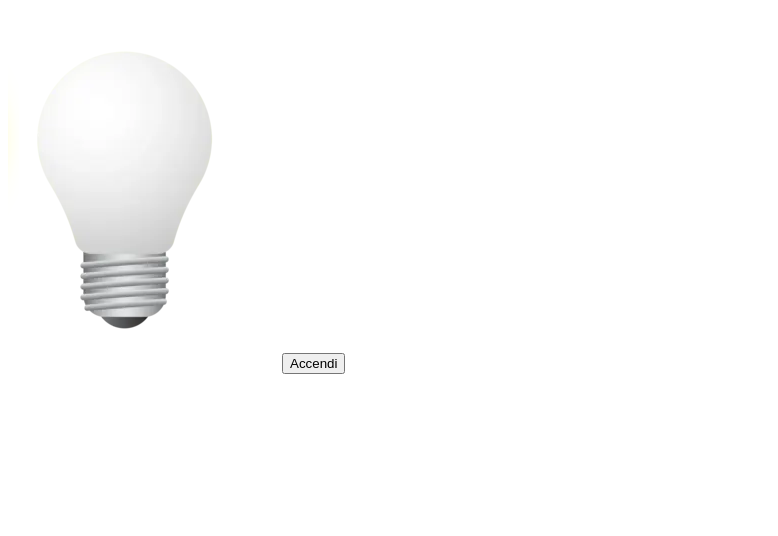
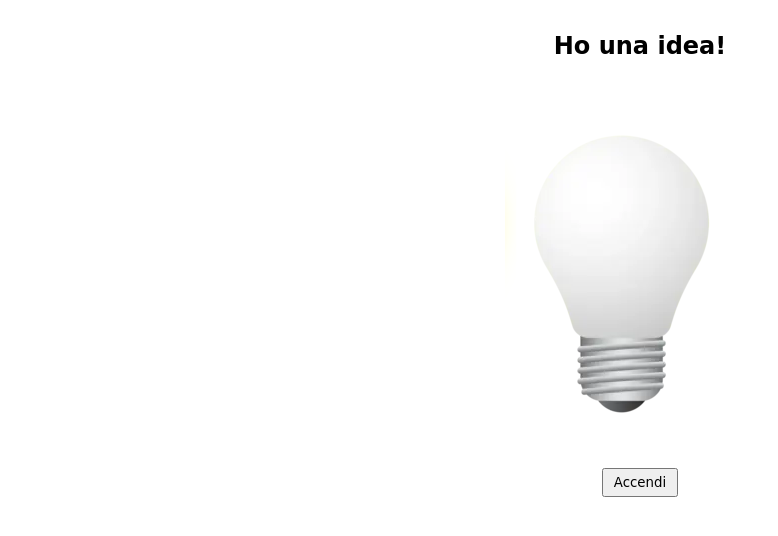
Before and after one commit to Arela-Cristina/-js-dom-1, a plain HTML site: page index.html in a window 1280 px wide. Shown: the whole page, without its empty margins (0-778 px from the left). Drawn offline with Linux system fonts and the light colour scheme; a web font is replaced by a local one.

Commit message:
Add title

```diff
--- a/index.html
+++ b/index.html
@@ -1,14 +1,22 @@
 <!DOCTYPE html>
 <html lang="en">
+
 <head>
     <meta charset="UTF-8">
     <meta name="viewport" content="width=device-width, initial-scale=1.0">
+    <link rel="stylesheet" href="style.css">
     <title>Document</title>
 </head>
+
 <body>
+    <h2>Ho una idea!</h2>
     <!-- // Inseriamo in pagina l’immagine della lampadina spenta che trovate in allegato e accanto un bottone con la scritta “Accendi”. -->
-     <img id="offBulb" src="img/white_lamp.png" alt="lampadina Spenta">
-     <button id="onButton">Accendi</button>
+    <div class="bulbBox">
+        <img id="bulb" src="img/white_lamp.png" alt="lampadina Spenta">
+
+        <button id="button">Accendi</button>
+    </div>
     <script src="main.js"></script>
 </body>
+
 </html>
```
